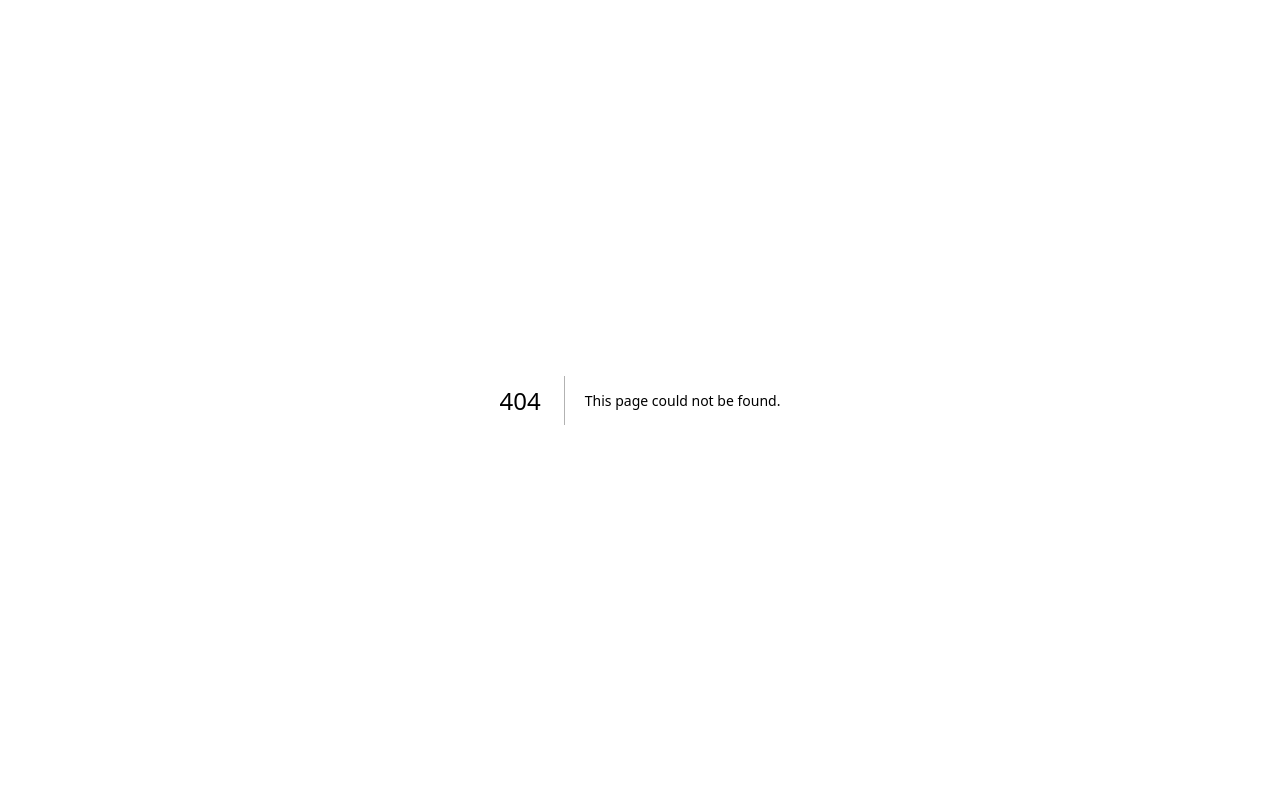
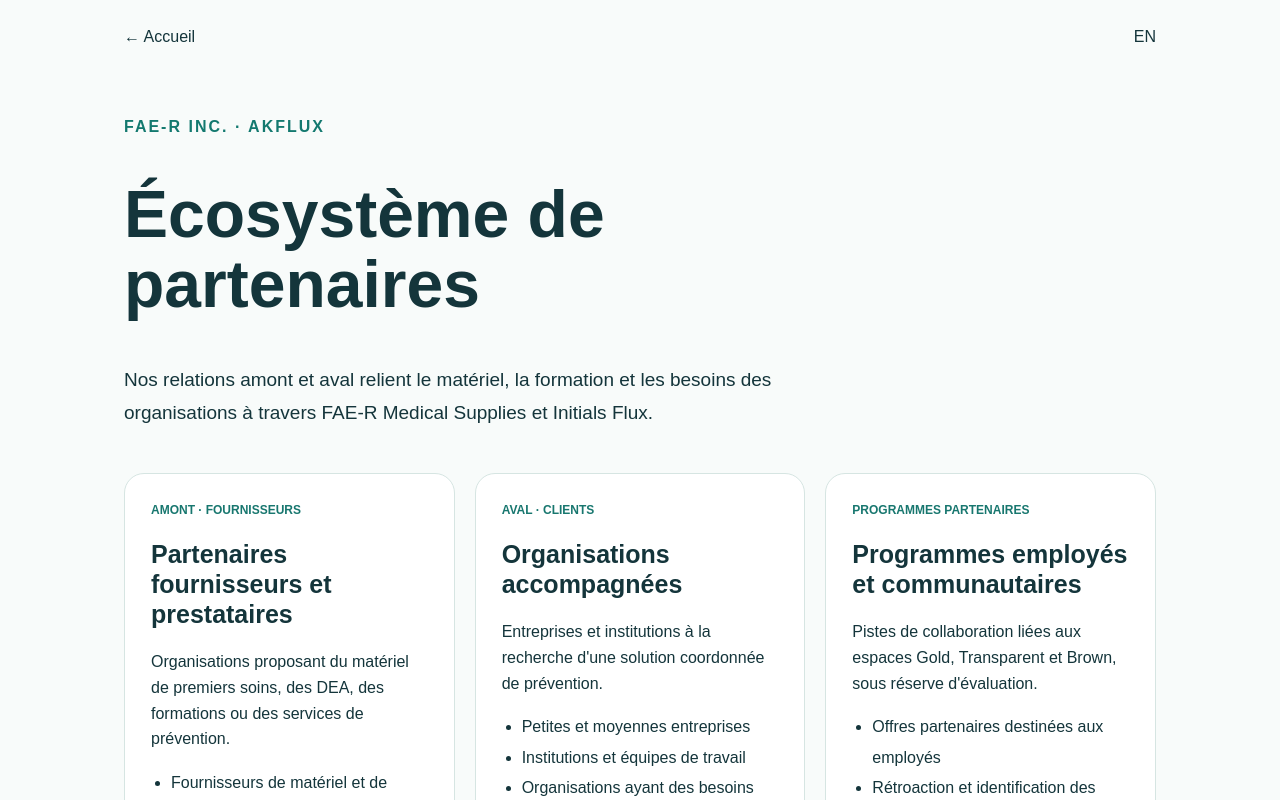
Before and after one commit to khalimouad/FAE-R, a Next.js app: page /partners in a window 1280 px wide. Before the commit this address had no page. Shown: the top 800 px of the page. Built offline with nearby package versions, Linux system fonts and the light colour scheme.

Commit message:
Add bilingual upstream/downstream B2B partner ecosystem page aligned with FAE-R charter

```diff
--- /dev/null
+++ b/app/partners/page.tsx
@@ -0,0 +1,24 @@
+import Link from "next/link";
+type Search = {lang?:string};
+export default async function Partners({searchParams}:{searchParams:Promise<Search>}) {
+ const en=(await searchParams).lang==="en";
+ const groups=en?[
+  {tag:"UPSTREAM · SUPPLIERS",title:"Supply and service partners",intro:"Organizations offering first aid supplies, AED equipment, training expertise or safety services.",items:["Medical supply and replenishment providers","AED / DEA equipment distributors","Training and prevention service providers"]},
+  {tag:"DOWNSTREAM · CLIENTS",title:"Organizations we serve",intro:"Companies and institutions looking for a coordinated prevention solution.",items:["Small and medium-sized businesses","Institutions and workplace teams","Organizations with recurring replenishment or training needs"]},
+  {tag:"PARTNER PROGRAMS",title:"Employee and community programs",intro:"Opportunities connected to the Gold, Transparent and Brown operating spaces, subject to individual assessment.",items:["Employee-focused partner offers","Feedback and needs identification","Community support and responder networks"]}
+ ]:[
+  {tag:"AMONT · FOURNISSEURS",title:"Partenaires fournisseurs et prestataires",intro:"Organisations proposant du matériel de premiers soins, des DEA, des formations ou des services de prévention.",items:["Fournisseurs de matériel et de réapprovisionnement","Distributeurs d'équipements DEA","Prestataires de formation et de prévention"]},
+  {tag:"AVAL · CLIENTS",title:"Organisations accompagnées",intro:"Entreprises et institutions à la recherche d'une solution coordonnée de prévention.",items:["Petites et moyennes entreprises","Institutions et équipes de travail","Organisations ayant des besoins récurrents en matériel ou en formation"]},
+  {tag:"PROGRAMMES PARTENAIRES",title:"Programmes employés et communautaires",intro:"Pistes de collaboration liées aux espaces Gold, Transparent et Brown, sous réserve d'évaluation.",items:["Offres partenaires destinées aux employés","Rétroaction et identification des besoins","Entraide et réseaux de secouristes"]}
+ ];
+ return <main style={{fontFamily:"Arial,sans-serif",color:"#14353b",background:"#f8fbfa",minHeight:"100vh"}}>
+ <div style={{maxWidth:1080,margin:"auto",padding:"28px 24px 90px"}}>
+ <nav style={{display:"flex",justifyContent:"space-between",gap:12}}><Link href={`/?lang=${en?"en":"fr"}`}>← {en?"Home":"Accueil"}</Link><Link href={`/partners/?lang=${en?"fr":"en"}`}>{en?"FR":"EN"}</Link></nav>
+ <p style={{color:"#13796f",fontWeight:700,letterSpacing:2,marginTop:72}}>FAE-R INC. · AKFLUX</p>
+ <h1 style={{fontSize:"clamp(38px,6vw,66px)",lineHeight:1.06,maxWidth:850}}>{en?"Partner ecosystem":"Écosystème de partenaires"}</h1>
+ <p style={{fontSize:19,maxWidth:760,lineHeight:1.7}}>{en?"Our upstream and downstream relationships connect supplies, training and organizational needs through FAE-R Medical Supplies and Initials Flux.":"Nos relations amont et aval relient le matériel, la formation et les besoins des organisations à travers FAE-R Medical Supplies et Initials Flux."}</p>
+ <div style={{display:"grid",gridTemplateColumns:"repeat(auto-fit,minmax(260px,1fr))",gap:20,marginTop:44}}>{groups.map((g,i)=><section key={g.tag} style={{background:"white",border:"1px solid #d6e5e2",borderRadius:20,padding:26}}><span style={{fontSize:12,color:"#18776f",fontWeight:700}}>{g.tag}</span><h2 style={{fontSize:25,lineHeight:1.2}}>{g.title}</h2><p style={{lineHeight:1.6}}>{g.intro}</p><ul style={{paddingLeft:20,lineHeight:1.9}}>{g.items.map(item=><li key={item}>{item}</li>)}</ul><Link href={`/request/?lang=${en?"en":"fr"}`} style={{display:"inline-block",marginTop:15,color:"#086c65",fontWeight:700}}>{en?"Submit an inquiry":"Présenter une demande"} →</Link></section>)}</div>
+ <section style={{marginTop:55,padding:"32px",background:"#e8f3f0",borderRadius:20}}><h2>{en?"How a collaboration begins":"Comment débute une collaboration"}</h2><p style={{lineHeight:1.8}}>{en?"1. Describe your organization and needs. 2. FAE-R reviews the proposed fit. 3. The scope, pricing and terms are discussed before any agreement.":"1. Décrivez votre organisation et vos besoins. 2. FAE-R évalue l'adéquation de la demande. 3. Le périmètre, les tarifs et les modalités sont discutés avant tout accord."}</p><Link href={`/request/?lang=${en?"en":"fr"}`} style={{display:"inline-block",padding:"14px 22px",borderRadius:10,background:"#126c65",color:"white",textDecoration:"none"}}>{en?"Prepare a request":"Préparer une demande"} →</Link></section>
+ <p style={{fontSize:13,marginTop:25}}>{en?"Partner eligibility, certifications and contractual terms are assessed individually; this page is not an offer of accreditation or a binding agreement.":"L'admissibilité des partenaires, les certifications et les conditions contractuelles sont évaluées individuellement; cette page ne constitue ni une accréditation ni un engagement contractuel."}</p>
+ </div></main>
+}
```
